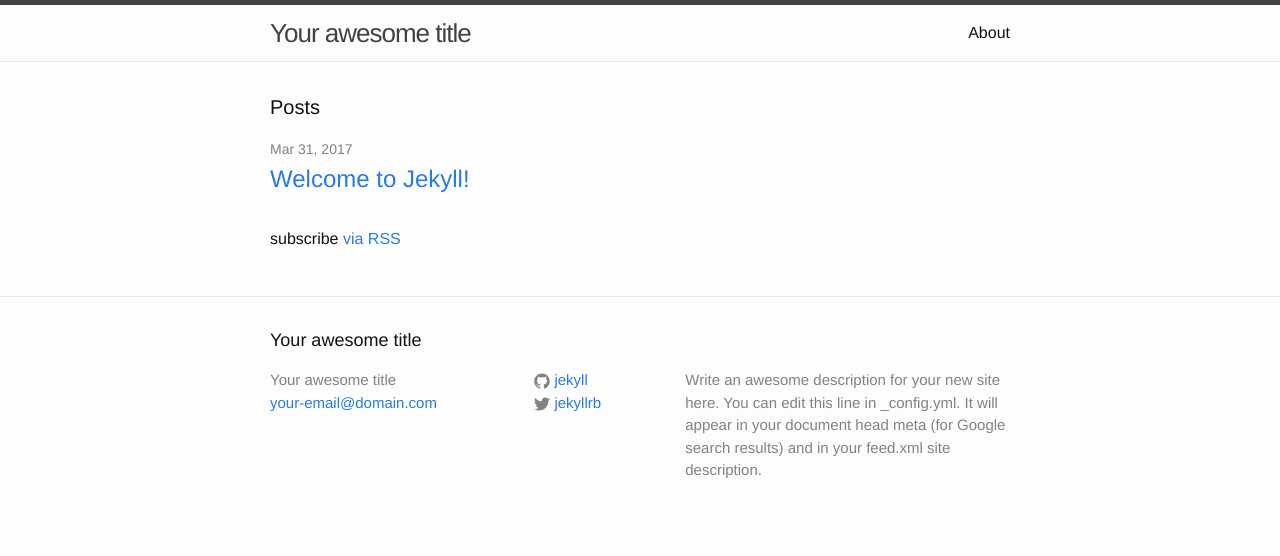
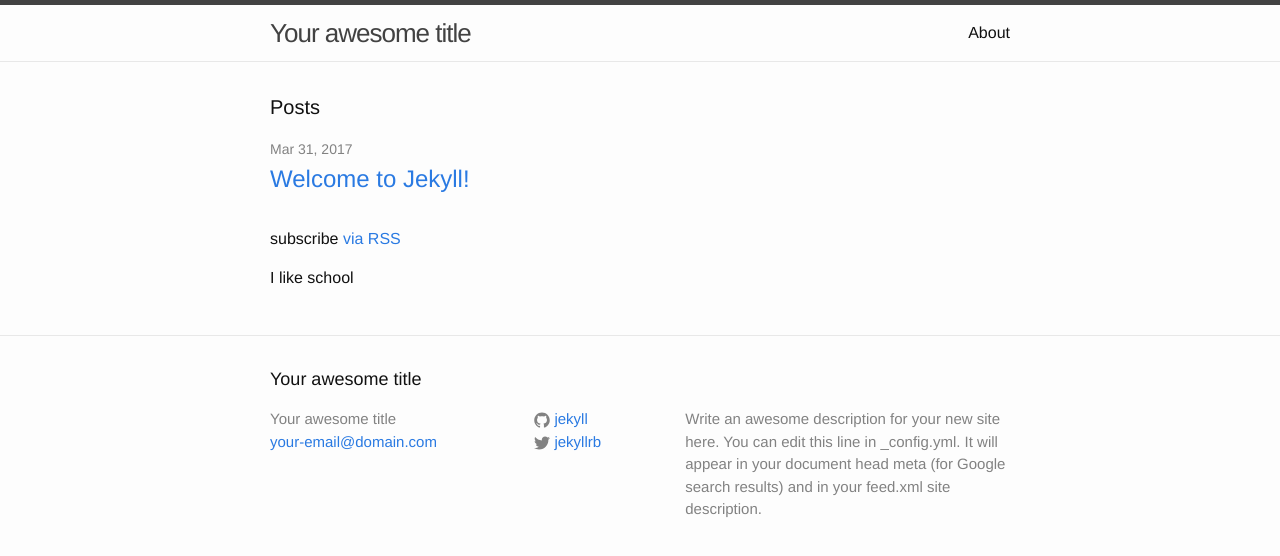
Before and after one commit to cstopes/cstopes.github.io, a Jekyll site: the page built from index.html, in a window 1280 px wide. Shown: the top 556 px of the page. Built offline with Jekyll 4.4.1, drawn with Linux system fonts in a browser that asks for light colours.

Commit message:
Update index.html

```diff
--- a/index.html
+++ b/index.html
@@ -21,3 +21,8 @@ layout: default
   <p class="rss-subscribe">subscribe <a href="{{ "/feed.xml" | prepend: site.baseurl }}">via RSS</a></p>
 
 </div>
+<body>
+  <p>
+    I like school
+  </p>
+</body>
```
